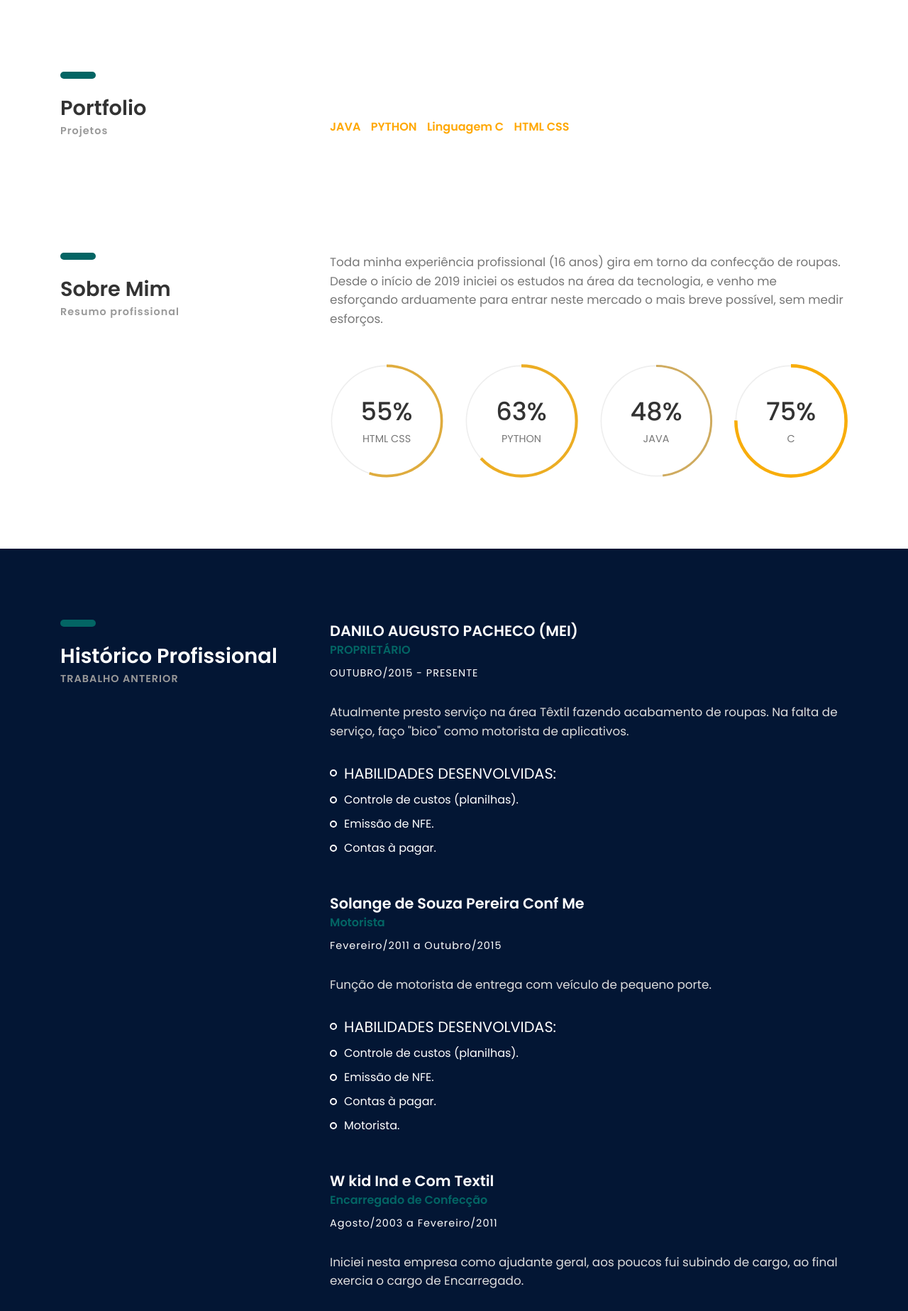
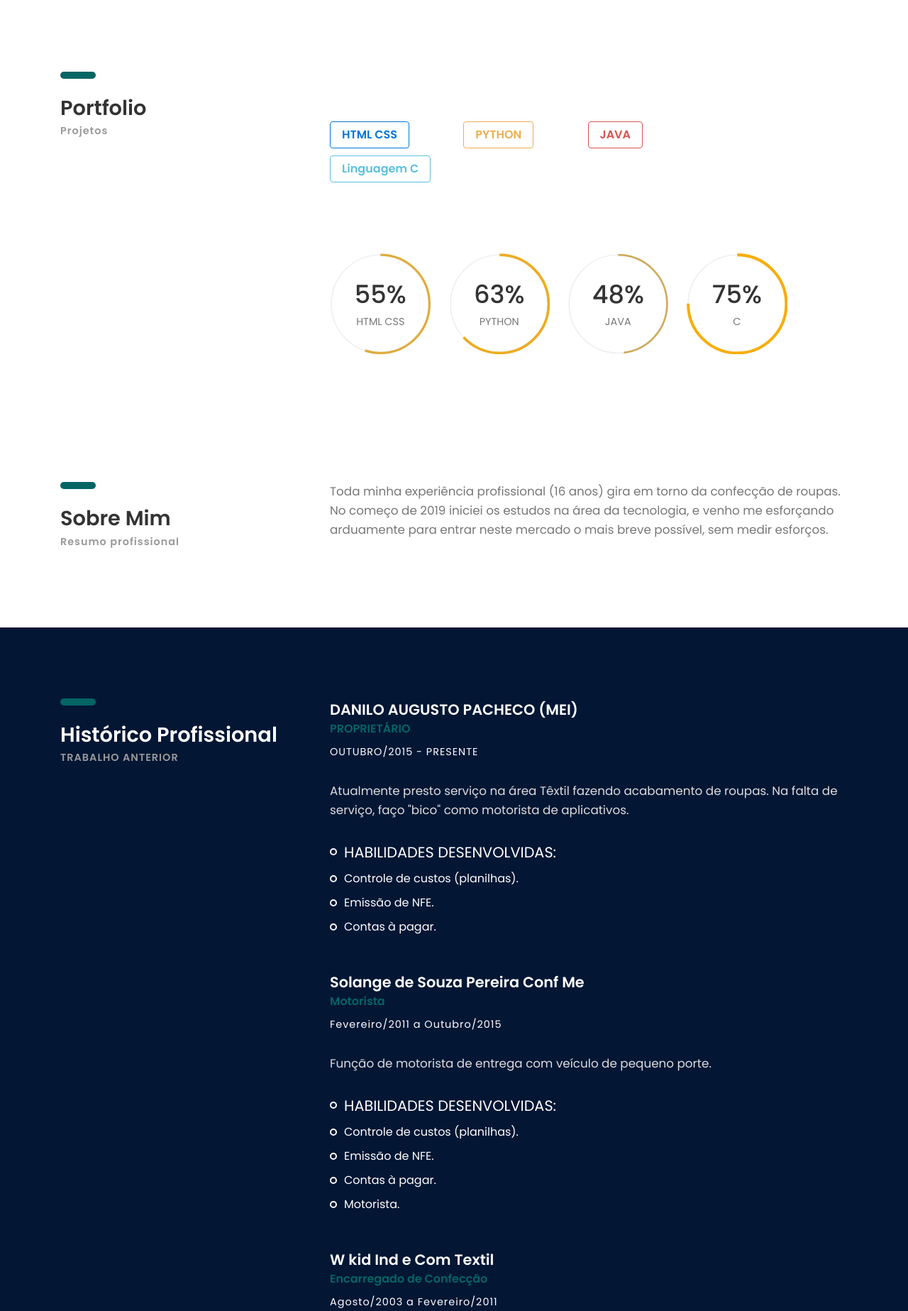
Before and after one commit to daniloaugusto0212/CV, a PHP site: page / in a window 1280 px wide. Shown: the part 709-2556 px from the top of the page at 71% size. Run offline with PHP 8.4, Linux system fonts and the light colour scheme; some web fonts are replaced.

Commit message:
Adicionando botões no portfólio

```diff
--- a/01-cv-portfolio/css/styles.css
+++ b/01-cv-portfolio/css/styles.css
@@ -167,7 +167,7 @@ header .downlad-btn:hover{ -webkit-transform: translateY(-4px); transform: trans
 
 .portfolio-section .portfolioFilter a{ margin: 10px 10px 0 0; }
 
-.portfolio-section .portfolioFilter a.current{  color: #FFA804; }
+.portfolio-section .portfolioFilter a.btn{ margin-right: 72px;  }
 
 .portfolio-section .portfolioContainer{ margin-left: -15px; margin-right: -15px; }
 
@@ -179,7 +179,9 @@ header .downlad-btn:hover{ -webkit-transform: translateY(-4px); transform: trans
 
 .portfolio-section .p-item.p-item-2 .img:last-child{ float: right; width: 50%; padding-left: 7.5px; }
 
+.portfolio-section .col-sm-6{margin-left: -15px;}
 
+.portfolio-section .radial-prog-area{margin-right: 10px;}
 /* ---------------------------------
 6. ABOUT SECTION
 --------------------------------- */
--- a/index.html
+++ b/index.html
@@ -103,36 +103,16 @@
 						<h6 class="font-lite-black"><b>Projetos</b></h6>
 					</div>
 				</div><!-- col-sm-4 -->
-				<div class="col-sm-8">
+				<div class="col-4 col-sm-8 col-md-8 ">
 					<div class="portfolioFilter clearfix margin-b-80">
-						<a href="https://github.com/daniloaugusto0212/EstudoJavaOO" target="_blank" class="current"><b>JAVA</b></a>
-						<a href="https://github.com/daniloaugusto0212/EstudoPython" target="_blank"class="current"><b>PYTHON</b></a>
-						<a href="https://github.com/daniloaugusto0212/EstudoLinguagemC" target="_blank" class="current"><b> Linguagem C</b></a>
-						<a href="https://github.com/daniloaugusto0212/Craftsy" target="_blank" class="current"><b>HTML CSS</b></a>
+						<a href="https://github.com/daniloaugusto0212/Craftsy" target="_blank" class="btn btn-outline-primary" padding-right="100"><b>HTML CSS</b></a>
+						<a href="https://github.com/daniloaugusto0212/EstudoPython" target="_blank"class="btn btn-outline-warning"><b> PYTHON</b></a>
+						<a href="https://github.com/daniloaugusto0212/EstudoJavaOO"  target="_blank" class="btn btn-outline-danger "><b>JAVA</b></a>
+						<a href="https://github.com/daniloaugusto0212/EstudoLinguagemC" target="_blank" class="btn btn-outline-info"><b> Linguagem C</b></a>
+
 					</div><!-- portfolioFilter -->
-				</div><!-- col-sm-8 -->
-			</div><!-- row -->
-		</div><!-- container -->
-
-
-
-	</section><!-- portfolio-section -->
-
-
-	<section class="about-section section">
+		<section class="about-section section">
 		<div class="container">
-			<div class="row">
-				<div class="col-sm-4">
-					<div class="heading">
-						<h3><b>Sobre Mim</b></h3>
-						<h6 class="font-lite-black"><b>Resumo profissional</b></h6>
-					</div>
-				</div><!-- col-sm-4 -->
-				<div class="col-sm-8">
-					<p class="margin-b-50">Toda minha experiência profissional (16 anos) gira em torno da confecção de roupas.
-						Desde o início de 2019 iniciei os estudos na área da tecnologia, e venho me esforçando arduamente para entrar neste
-						mercado o mais breve possível, sem medir esforços.</p>
-
 					<div class="row">
 						<div class="col-sm-6 col-md-6 col-lg-3">
 							<div class="radial-prog-area margin-b-30">
@@ -153,7 +133,7 @@
 						</div><!-- col-sm-6-->
 
 						<div class="col-sm-6 col-md-6 col-lg-3">
-							<div class="radial-prog-area margin-b-30">
+							<div class="radial-prog-area margin-b-30 ">
 								<div class="radial-progress" data-prog-percent=".48">
 									<div></div>
 									<h6 class="progress-title">JAVA</h6>
@@ -162,7 +142,7 @@
 						</div><!-- col-sm-6-->
 
 						<div class="col-sm-6 col-md-6 col-lg-3">
-							<div class="radial-prog-area margin-b-50">
+							<div class="radial-prog-area margin-b-30">
 								<div class="radial-progress" data-prog-percent=".75">
 									<div></div>
 									<h6 class="progress-title">C</h6>
@@ -171,6 +151,31 @@
 						</div><!-- col-sm-6-->
 
 					</div><!-- row -->
+				</div><!-- container -->
+			</section><!-- about-section -->
+				</div><!-- col-sm-8 -->
+			</div><!-- row -->
+		</div><!-- container -->
+
+
+	</section><!-- portfolio-section -->
+
+
+	<section class="about-section section">
+		<div class="container">
+			<div class="row">
+				<div class="col-sm-4">
+					<div class="heading">
+						<h3><b>Sobre Mim</b></h3>
+						<h6 class="font-lite-black"><b>Resumo profissional</b></h6>
+					</div>
+				</div><!-- col-sm-4 -->
+				<div class="col-sm-8">
+					<p class="margin-b-50">Toda minha experiência profissional (16 anos) gira em torno da confecção de roupas.
+						No começo de 2019 iniciei os estudos na área da tecnologia, e venho me esforçando arduamente para entrar neste
+						mercado o mais breve possível, sem medir esforços.</p>
+
+
 				</div><!-- col-sm-8 -->
 			</div><!-- row -->
 		</div><!-- container -->
@@ -303,7 +308,7 @@
 
 					<div class="experience margin-b-50">
 						<p class="font-semi-white margin-tb-30">Atualmente estou estudando para me recolocar no mercado de trabalho. Meu foco inicial é em Programação.
-							Tenho conhecimento além dos já citados em Windows, Linux, linguagem C,  linguagem Python e Pacote Office </p>
+							Tenho conhecimento além dos já citados em Windows, Linux, linguagem C, linguagem Python e Pacote Office. </p>
 						<!--<ul class="list margin-b-30">
 							<li>Duis non volutpat arcu, eu mollis tellus.</li>
 							<li>Quis consequat nulla effi citur at.</li>
```
